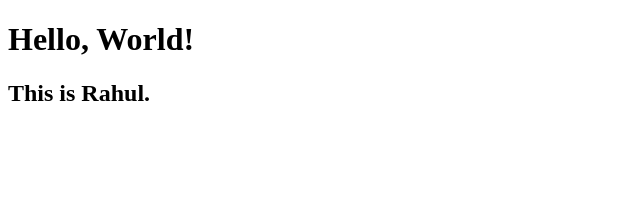
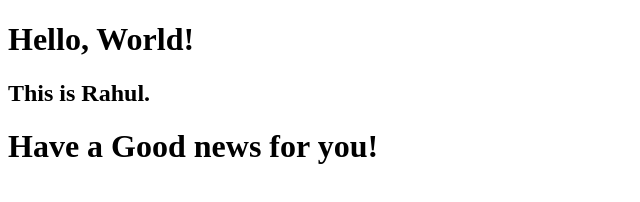
Before and after one commit to rahularavindh/Coursera-JohnHopkins, a plain HTML site: page index.html in a window 1280 px wide. Shown: the whole page, without its empty margins (0-640 px from the left). Drawn offline with Linux system fonts and the light colour scheme.

Commit message:
small changes

```diff
--- a/index.html
+++ b/index.html
@@ -8,5 +8,6 @@
 <body>
     <h1>Hello, World!</h1>
     <h2>This is Rahul.</h2>
+    <h1>Have a Good news for you!</h1>
 </body>
 </html>
```
